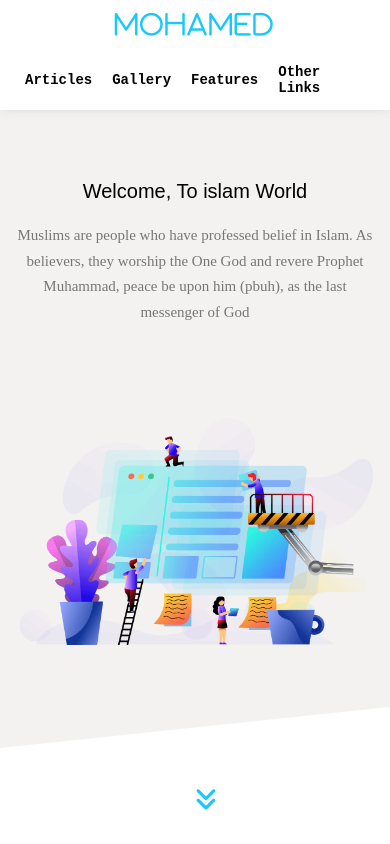
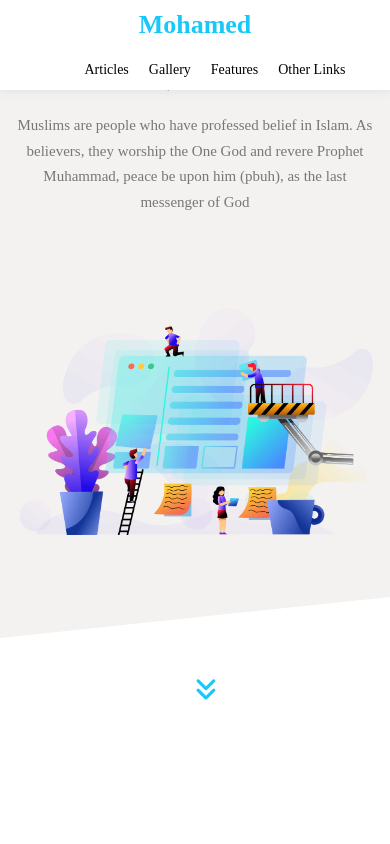
Before and after one commit to M-Elmorsy/Project_002, a plain HTML site: page index.html in a window 390 px wide. Shown: the top 844 px of the page. Drawn offline with Linux system fonts and the light colour scheme.

Commit message:
border-sizing

```diff
--- a/css/Master.css
+++ b/css/Master.css
@@ -2,14 +2,16 @@
 html {
   scroll-behavior: smooth;
 }
-
+* {
+  -webkit-box-sizing: border-box;
+  -moz-box-sizing: border-box;
+  box-sizing: border-box;
+}
 a {
   text-decoration: none;
 }
 ul {
   list-style: none;
-  margin: 0;
-  padding: 0;
 }
 .container {
   padding-left: 15px;
@@ -93,6 +95,9 @@ ul {
 /* start component */
 /* start header */
 header {
+  z-index: 999;
+  position: fixed;
+  width: 100%;
   background-color: white;
   -webkit-box-shadow: 0 0 10px #ddd;
   -moz-box-shadow: 0 0 10px #ddd;
@@ -100,61 +105,58 @@ header {
 }
 header .container {
   display: flex;
+  justify-content: space-between;
   align-items: center;
-  justify-content: space-between;
+  flex-wrap: wrap;
   position: relative;
-  flex-wrap: wrap;
 }
-header .container .logo {
+header .logo {
+  color: var(--main-color);
   font-size: 26px;
-  color: var(--main-color);
-  font-family: "Font Awesome 6 Free";
-  letter-spacing: 2.5px;
+  font-weight: bold;
   height: 72px;
   display: flex;
   justify-content: center;
   align-items: center;
 }
 @media (max-width: 767px) {
-  header .container .logo {
+  header .logo {
     width: 100%;
     height: 50px;
-  }
-}
-header .container .nav {
+  }}
+header .nav {
   display: flex;
+  margin: 0;
 }
 @media (max-width: 767px) {
-  header .container .nav {
+  header .nav {
     margin: auto;
   }
 }
-header .container .nav > li > a {
+header .nav > li > a {
   display: flex;
+  justify-content: center;
   align-items: center;
-  justify-content: center;
+  height: 72px;
+  position: relative;
+  color: black;
   padding: 0 30px;
-  font-weight: 600;
-  color: black;
-  font-family: monospace;
-  font-size: larger;
-  position: relative;
-  height: 72px;
+  overflow: hidden;
+  font-size: 18px;
   transition: var(--main-transition);
-  overflow: hidden;
 }
 @media (max-width: 767px) {
-  header .container .nav > li > a {
+  header .nav > li > a {
     padding: 10px;
     font-size: 14px;
     height: 40px;
   }
 }
-header .container .nav > li > a:hover {
+header .nav > li > a:hover {
   background-color: rgb(243, 242, 241);
   color: var(--main-color);
 }
-header .container .nav > li > a::before {
+header .nav > li > a::before {
   content: "";
   position: absolute;
   background-color: var(--main-color);
@@ -164,29 +166,30 @@ header .container .nav > li > a::before {
   top: 0;
   transition: var(--main-transition);
 }
-header .container .nav > li > a:hover::before {
+header .nav > li > a:hover::before {
   left: 0;
 }
+header .nav > li:hover .mega-menu{
+  opacity: 1;
+  visibility: visible;
+z-index: 100;
+top: calc(100% + 1px);
+}
 /* Start Mega-menu */
-header .container .nav > li > a:hover + .mega-menu{
-    opacity: 1;
-  z-index: 100;
-  top: calc(100% + 1px);
-}
 header .mega-menu {
   position: absolute;
   width: 100%;
-  max-width: fit-content;
   left: 0;
   padding: 30px;
   background-color: white;
   border-bottom: 3px solid var(--main-color);
-  z-index: -1;
   display: flex;
   gap: 40px;
+  transition: top var(--main-transition), opacity var(--main-transition);
+  opacity: 0;
+  z-index: -1;
   top: calc(100% + 50px);
-  opacity: 0;
-  transition: top var(--main-transition), opacity var(--main-transition);
+  visibility: hidden;
 }
 @media (max-width: 767px) {
   header .mega-menu {
@@ -271,6 +274,7 @@ header .mega-menu .links li a i {
   display: flex;
   min-height: calc(100vh - 72px);
   align-items: center;
+  padding-bottom: 140px;
   gap: 40px;
 }
 @media (max-width: 991px) {
```
